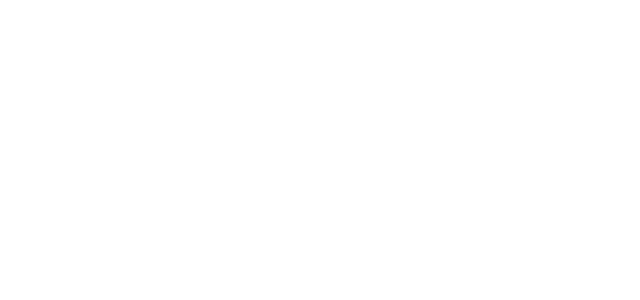
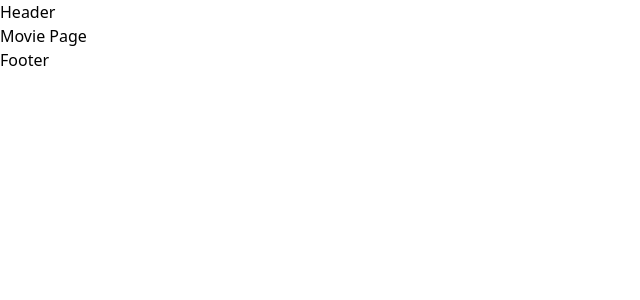
Before and after one commit to Nikhil70700/React-Router, a React (Vite) app: page /movie in a window 1280 px wide. Shown: the top 300 px of the page, without its empty margins (0-640 px from the left). Built offline with nearby package versions, Linux system fonts and the light colour scheme.

Commit message:
App Layout And Outlet Component

```diff
--- a/src/App.jsx
+++ b/src/App.jsx
@@ -1,47 +1,43 @@
 import './App.css'
-import {createBrowserRouter, createRoutesFromElements, Route, RouterProvider} from "react-router-dom";
+import {createBrowserRouter, Route, RouterProvider} from "react-router-dom";
 import Contact from './pages/Contact';
 import Movie from './pages/Movie';
 import About from './pages/About';
 import Home from './pages/Home';
+import AppLayout from './Components/layout/AppLayout';
 
 function App() {
-// const router=createBrowserRouter([
-//   {
-//     path:"/",
-//     element:<Home/>,
-//   },
-//   {
-//     path:"/about",
-//     element:<About/>,
-//   },
-//   {
-//     path:"/movie",
-//     element:<Movie/>,
-//   },
-//   {
-//     path:"/contact",
-//     element:<Contact/>,
-//   },
-// ])
+const router=createBrowserRouter([
+  {
+    path:"/",
+    element:<AppLayout/>,
+    children:[
+        {
+          path:"/",
+          element:<Home/>,
+        },
+        {
+          path:"/about",
+          element:<About/>,
+        },
+        {
+          path:"/movie",
+          element:<Movie/>,
+        },
+        {
+          path:"/contact",
+          element:<Contact/>,
+        },
 
-//   return <RouterProvider router={router}/>
+    ]
+  },
 
+])
 
-//Old Way:-
-
-createRoutesFromElements(
-  <Route>
-    <Route path="/" element={<Home/>} />
-    <Route path="/about" element={<About/>}/>
-    <Route path="/contact" element={<Contact/>}/>
-    <Route path="/movie" element={<Movie/>}/>
-  </Route>
-
-)
-}
+  return <RouterProvider router={router}/>
 
 
 
+}
 
 export default App
--- /dev/null
+++ b/src/Components/layout/AppLayout.jsx
@@ -0,0 +1,16 @@
+import React from 'react'
+import Footer from './Footer'
+import Header from './Header'
+import { Outlet } from 'react-router-dom';
+
+const AppLayout = () => {
+  return(
+  <>
+  <Header/>
+  <Outlet/>
+  <Footer/>
+  </>
+  );
+};
+
+export default AppLayout
--- /dev/null
+++ b/src/Components/layout/Footer.jsx
@@ -0,0 +1,9 @@
+import React from 'react'
+
+const Footer = () => {
+  return (
+    <div>Footer</div>
+  )
+}
+
+export default Footer
--- /dev/null
+++ b/src/Components/layout/Header.jsx
@@ -0,0 +1,9 @@
+import React from 'react'
+
+const Header = () => {
+  return (
+    <div>Header</div>
+  )
+}
+
+export default Header
```
